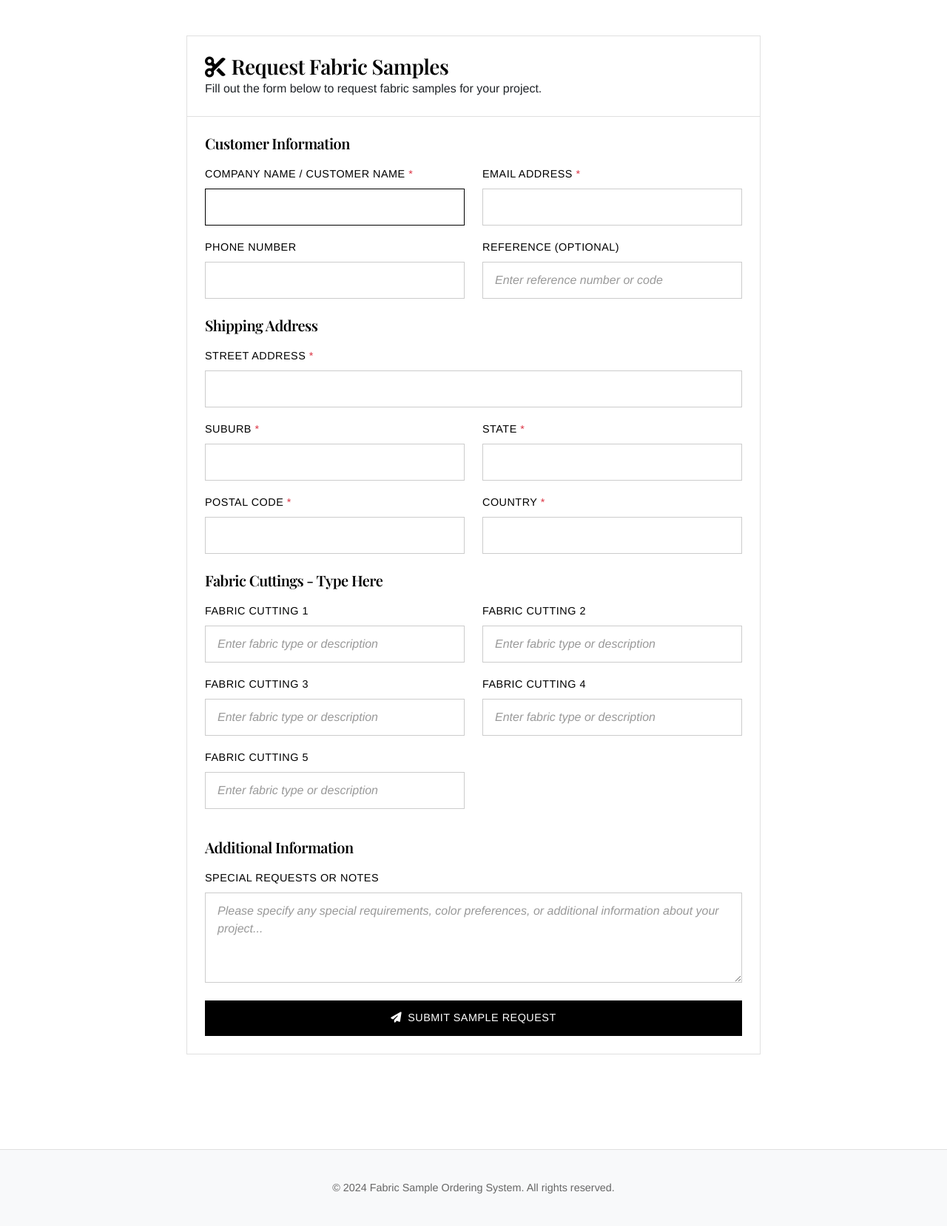
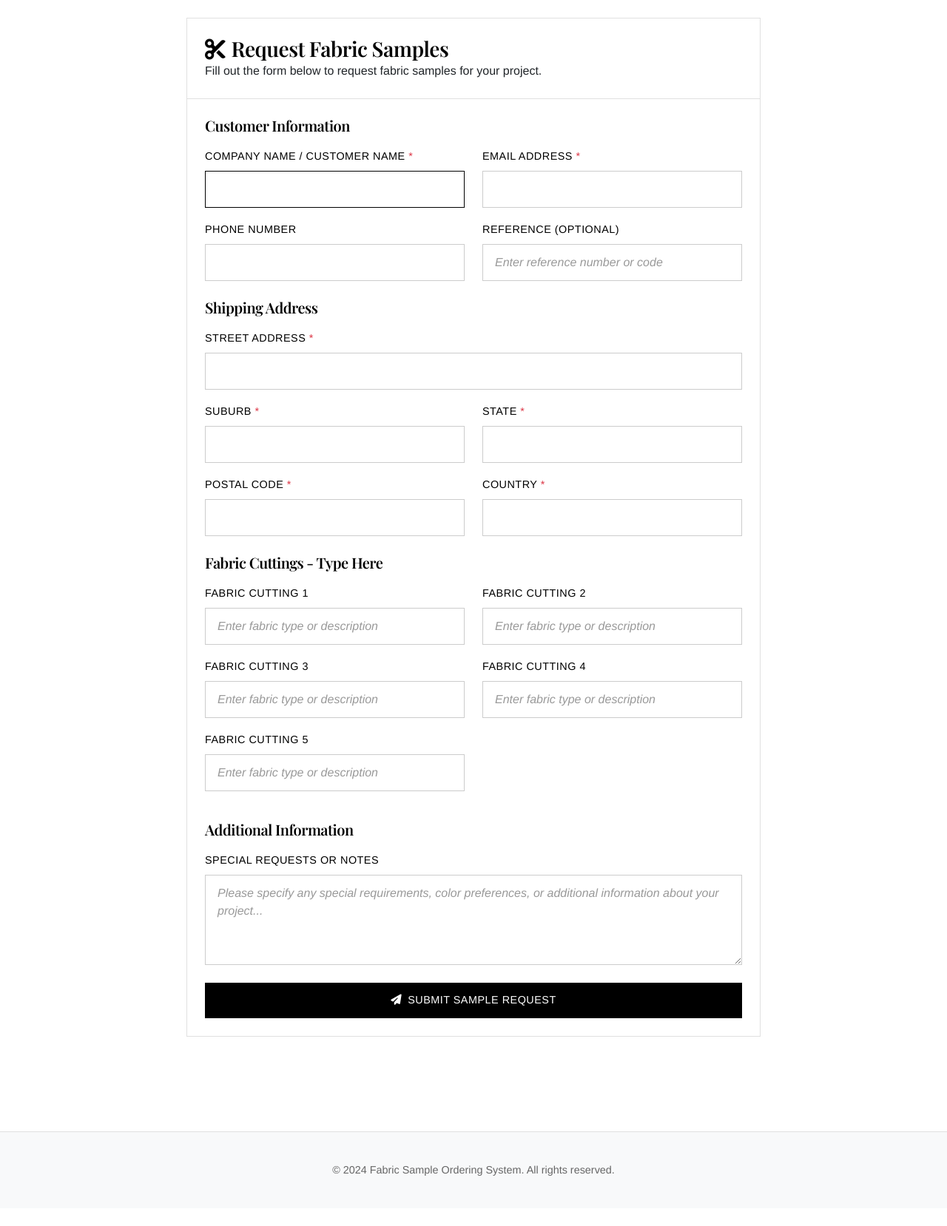
Before and after one commit to mdsm673/slendermorris-cuttings-v2, a Flask app: page / in a window 1280 px wide. Shown: the part 88-1746 px from the top of the page at 74% size. After the commit the page ends 1678 px from the top, so only its background shows below. Run offline with Flask 3, Linux system fonts and the light colour scheme; some web fonts are replaced.

Commit message:
Adjust the placement of the request form to improve page layout
Modify container padding in index.html to move the request form higher on the page.

Replit-Commit-Author: Agent
Replit-Commit-Session-Id: b0ca3ab8-52ca-49e8-af60-8da12c290e60
Replit-Commit-Checkpoint-Type: full_checkpoint
Replit-Commit-Screenshot-Url: https://storage.googleapis.com/screenshot-production-us-central1/16e0f6e3-2091-4f34-88f9-c8022ab47c65/b0ca3ab8-52ca-49e8-af60-8da12c290e60/5J1HCAC

```diff
--- a/templates/index.html
+++ b/templates/index.html
@@ -3,7 +3,7 @@
 {% block title %}Request Fabric Samples - Fabric Sample Ordering System{% endblock %}
 
 {% block content %}
-<div class="container py-5">
+<div class="container" style="padding-top: 1.5rem; padding-bottom: 3rem;">
     <div class="row justify-content-center">
         <div class="col-lg-8">
             <div class="card">
```
Also changed, not shown: attached_assets/image_1754043140712.png (added).
